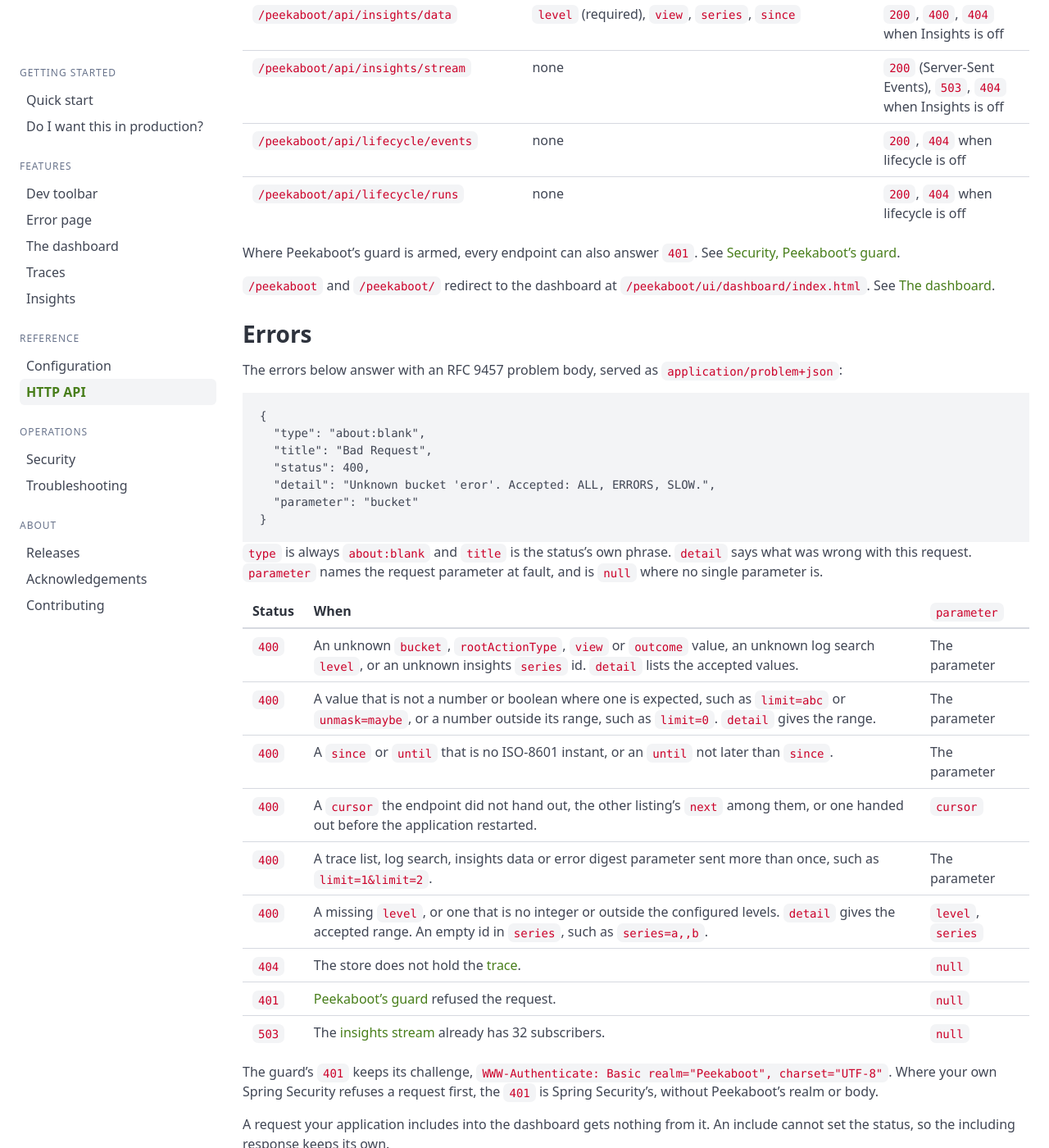
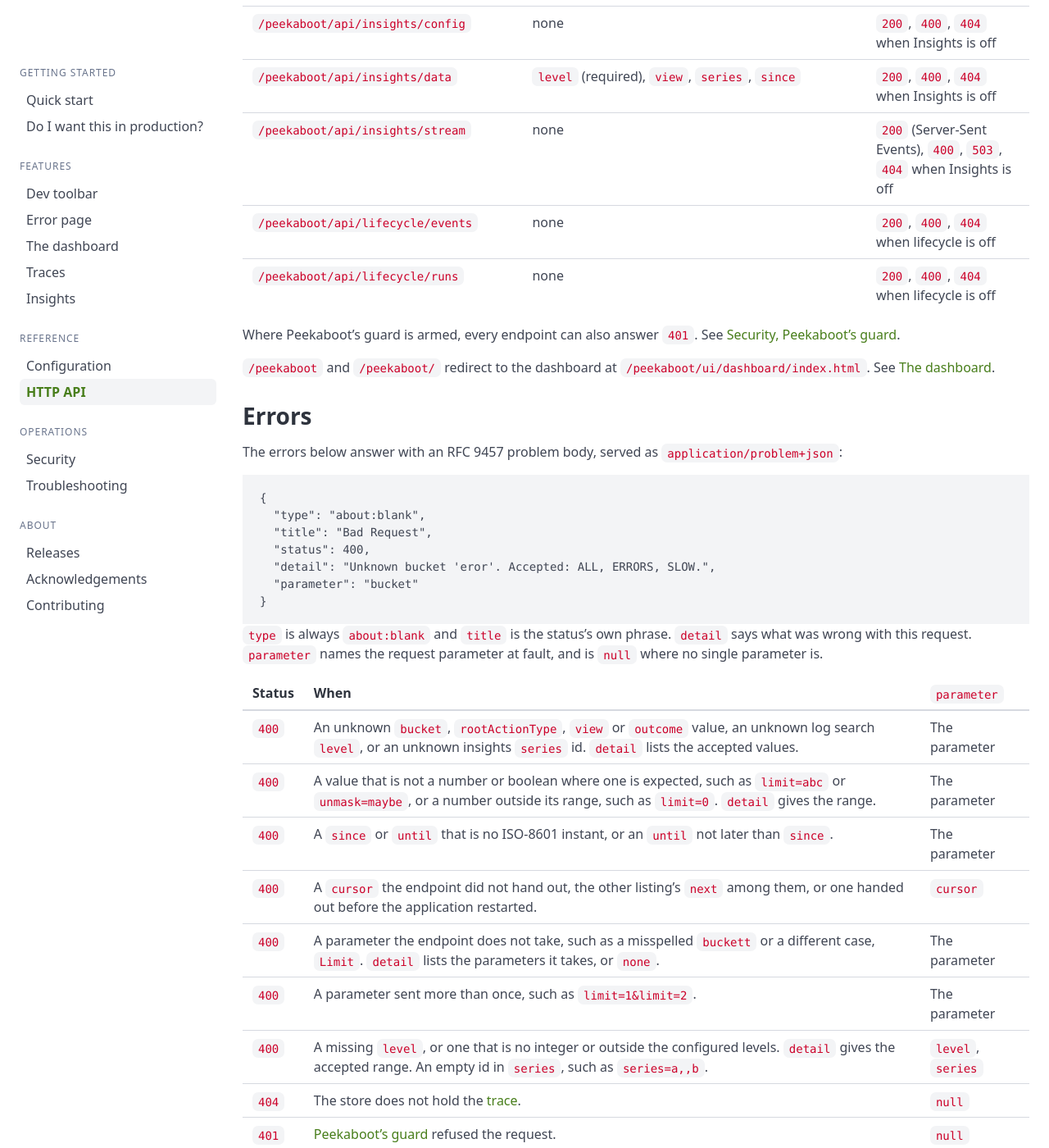
Before and after one commit to peekaboot-org/peekaboot-org.github.io, a Jekyll site: the page built from docs/api.md, in a window 1280 px wide and 1400 px high, scrolled down 1243 px. Shown: the whole window at 82% size. Built offline with Jekyll 4.4.1, drawn with Linux system fonts in a browser that asks for light colours; some of the changed text lies outside the part shown.

Commit message:
docs: cover refused parameters, 4xx and badges

```diff
--- a/docs/api.md
+++ b/docs/api.md
@@ -19,6 +19,9 @@
 - Peekaboot serialises its responses with its own JSON converter. Your `spring.jackson.*`
   settings do not change them, and Peekaboot does not change your application's JSON.
 - All endpoints are `GET`.
+- An endpoint refuses a query parameter it does not take, and any parameter sent more than once,
+  with a `400`. [Endpoints](#endpoints) lists what each one takes. Spring Security's `continue`,
+  which its login adds to the URL it sends a browser back to, is accepted everywhere.
 - The errors under [Errors](#errors) answer with a problem body.
 - A point in time Peekaboot records is an ISO-8601 string in UTC, such as
   `2026-10-23T10:15:30.123456Z`, with as many fractional digits as the clock gave.
@@ -32,19 +35,19 @@
 
 | Endpoint | Parameters | Status codes |
 |---|---|---|
-| [`/peekaboot/api/features`](#features) | none | `200` |
+| [`/peekaboot/api/features`](#features) | none | `200`, `400` |
 | [`/peekaboot/api/actuator/all/insights`](#what-insights-adds) | `locale`, `unmask` | `200`, `400` |
-| [`/peekaboot/api/metrics`](#meters) | none | `200` |
+| [`/peekaboot/api/metrics`](#meters) | none | `200`, `400` |
 | [`/peekaboot/api/traces`](#trace-list) | `limit`, `cursor`, `bucket`, `rootActionType`, `rootOperation`, `route`, `path`, `statusCode`, `outcome`, `minDurationMs`, `since`, `until`, `view` | `200`, `400` |
-| [`/peekaboot/api/traces/{traceId}`](#single-trace) | none | `200`, `404` |
+| [`/peekaboot/api/traces/{traceId}`](#single-trace) | none | `200`, `400`, `404` |
 | [`/peekaboot/api/logs`](#log-search) | `level`, `q`, `logger`, `traceId`, `since`, `until`, `limit`, `cursor` | `200`, `400` |
-| [`/peekaboot/api/routes`](#routes) | none | `200` |
+| [`/peekaboot/api/routes`](#routes) | none | `200`, `400` |
 | [`/peekaboot/api/errors`](#error-digest) | `since`, `route` | `200`, `400` |
-| [`/peekaboot/api/insights/config`](#the-insights-endpoints) | none | `200`, `404` when Insights is off |
+| [`/peekaboot/api/insights/config`](#the-insights-endpoints) | none | `200`, `400`, `404` when Insights is off |
 | [`/peekaboot/api/insights/data`](#the-insights-endpoints) | `level` (required), `view`, `series`, `since` | `200`, `400`, `404` when Insights is off |
-| [`/peekaboot/api/insights/stream`](#the-insights-endpoints) | none | `200` (Server-Sent Events), `503`, `404` when Insights is off |
-| [`/peekaboot/api/lifecycle/events`](#restart-history) | none | `200`, `404` when lifecycle is off |
-| [`/peekaboot/api/lifecycle/runs`](#restart-history) | none | `200`, `404` when lifecycle is off |
+| [`/peekaboot/api/insights/stream`](#the-insights-endpoints) | none | `200` (Server-Sent Events), `400`, `503`, `404` when Insights is off |
+| [`/peekaboot/api/lifecycle/events`](#restart-history) | none | `200`, `400`, `404` when lifecycle is off |
+| [`/peekaboot/api/lifecycle/runs`](#restart-history) | none | `200`, `400`, `404` when lifecycle is off |
 
 Where Peekaboot's guard is armed, every endpoint can also answer `401`. See
 [Security, Peekaboot's guard]({{ '/docs/security/' | relative_url }}#peekaboots-guard).
@@ -77,7 +80,8 @@
 | `400` | A value that is not a number or boolean where one is expected, such as `limit=abc` or `unmask=maybe`, or a number outside its range, such as `limit=0`. `detail` gives the range. | The parameter |
 | `400` | A `since` or `until` that is no ISO-8601 instant, or an `until` not later than `since`. | The parameter |
 | `400` | A `cursor` the endpoint did not hand out, the other listing's `next` among them, or one handed out before the application restarted. | `cursor` |
-| `400` | A trace list, log search, insights data or error digest parameter sent more than once, such as `limit=1&limit=2`. | The parameter |
+| `400` | A parameter the endpoint does not take, such as a misspelled `buckett` or a different case, `Limit`. `detail` lists the parameters it takes, or `none`. | The parameter |
+| `400` | A parameter sent more than once, such as `limit=1&limit=2`. | The parameter |
 | `400` | A missing `level`, or one that is no integer or outside the configured levels. `detail` gives the accepted range. An empty id in `series`, such as `series=a,,b`. | `level`, `series` |
 | `404` | The store does not hold the [trace](#single-trace). | `null` |
 | `401` | [Peekaboot's guard]({{ '/docs/security/' | relative_url }}#peekaboots-guard) refused the request. | `null` |
@@ -277,7 +281,7 @@
 | `rootActionType` | What started the trace, see [Traces, trace types]({{ '/docs/traces/' | relative_url }}#root-action-type). `UNKNOWN` while the root is missing. |
 | `rootOperation` | The name of the row's root span. `null` while the root is missing. |
 | `request` | The root span's HTTP request, `{method, route, path, statusCode}`. `route` is the route tag as recorded, such as `/persons/{id}`, and `null` when the request recorded none, or only a placeholder such as `NOT_FOUND`. Under Spring Boot's default static-resource mapping, a request no controller matched carries `/**`. `request` is `null` when the root is missing or is no HTTP request. |
-| `outcome` | `IN_PROGRESS` while `complete` is `false`, or `INTERRUPTED` for a trace [restored](#single-trace) from an earlier run that stopped before its root arrived. Else `ERROR` when a span failed, a server span answered with a 5xx or a line was logged at `ERROR`. Else `OK`. A 4xx is no failure. |
+| `outcome` | `IN_PROGRESS` while `complete` is `false`, or `INTERRUPTED` for a trace [restored](#single-trace) from an earlier run that stopped before its root arrived. Else `ERROR` when a span failed, a server span answered with a 5xx or a line was logged at `ERROR`. Else `OK`. A 4xx is no failure, also where a view rendered an exception for it. |
 | `buckets` | The buckets that hold the trace now: `ERRORS`, `SLOW`, both in that order, or none. `ALL` is never named. |
 | `reasons` | Why the trace failed or ran slow, `[{kind, spanId, detail}]`. See [reasons](#reasons). |
 | `cause` | Where to start reading a failed trace, `{type, message, applicationFrame, spanId}`. See [cause](#cause). |
@@ -289,7 +293,8 @@
 A failure stays on a whole trace. When the caps evict the span or the log line that failed
 it, `outcome` still reads `ERROR`, though no reason or cause names it.
 
-Some 4xx answers read `ERROR` too, see [Traces, outcome and
+A 4xx reads `OK` also where a view rendered an exception for it, such as Peekaboot's error page
+with `peekaboot.error-page.override` on. See [Traces, outcome and
 issues]({{ '/docs/traces/' | relative_url }}#exception-views).
 
 A row for an async task reports the task's own work. Its `startTime`, `durationMs`, `outcome`,
```
Also changed, not shown: docs/dashboard.md (+2 -1 lines), docs/error-page.md (+4 -1 lines), docs/traces.md (+20 -10 lines).
